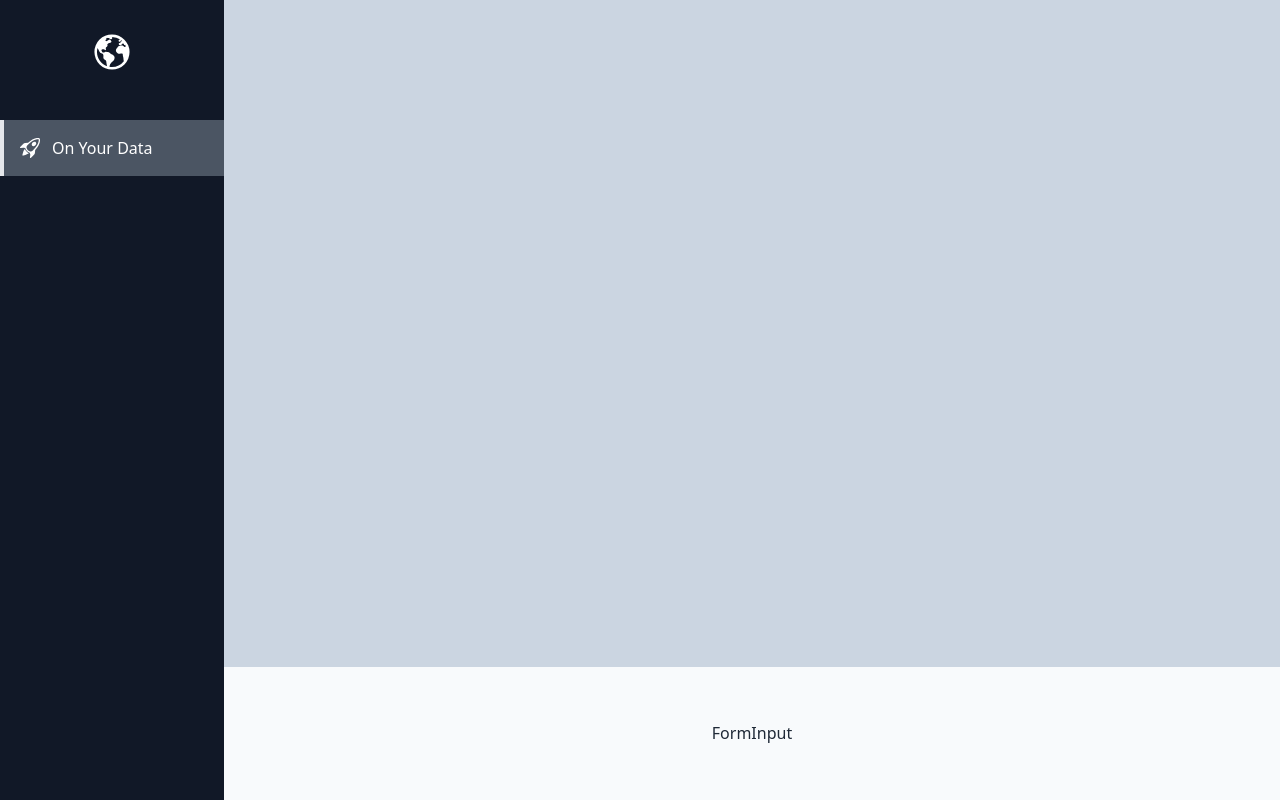
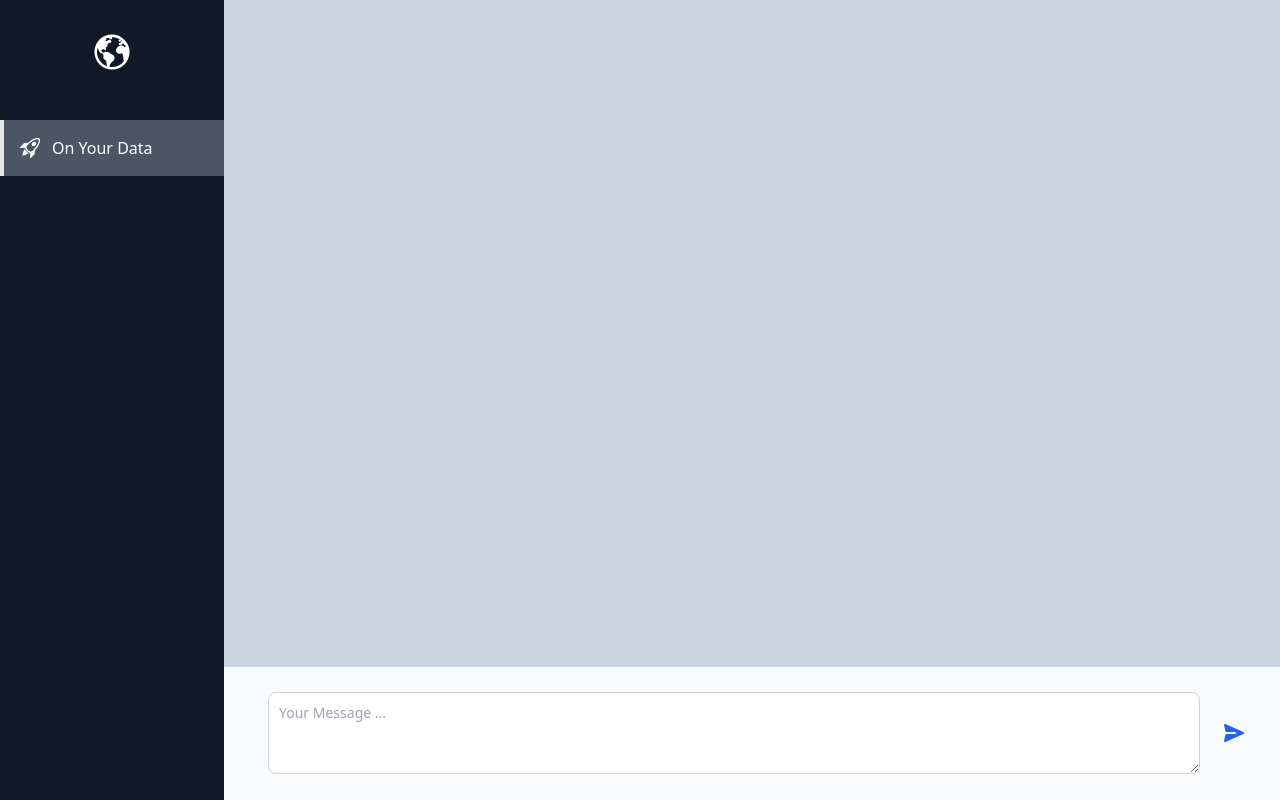
Before and after one commit to kodaishiotsuki/rag-aoai-frontend, a Next.js app: page / in a window 1280 px wide. Built offline with nearby package versions, Linux system fonts and the light colour scheme.

Commit message:
feat:InputArea作成

```diff
--- a/src/app/(main)/page.tsx
+++ b/src/app/(main)/page.tsx
@@ -1,3 +1,4 @@
+import FormInput from "@/components/FormInput/FormInput";
 import MessageArea from "@/components/MessageArea/MessageArea";
 
 export default function Home() {
@@ -7,8 +8,7 @@ export default function Home() {
         <MessageArea />
       </div>
       <div className="flex h-1/6 p-4 justify-center items-center">
-        {/* <FormInput /> */}
-        FormInput
+        <FormInput />
       </div>
     </main>
   );
--- /dev/null
+++ b/src/components/FormInput/FormInput.tsx
@@ -0,0 +1,86 @@
+"use client";
+
+import { inputMessageToReduxStore } from "@/features/messageSlice";
+import { useAppDispatch } from "@/hooks/useRTK";
+import { usePathname } from "next/navigation";
+import { useState } from "react";
+
+export default function FormInput() {
+  const dispatch = useAppDispatch();
+  const [message, setMessage] = useState<string>("");
+  const [isLoading, setIsLoading] = useState<boolean>(false);
+  const pathname = usePathname();
+
+  const sendMessage = async () => {
+    setIsLoading(true);
+    dispatch(
+      inputMessageToReduxStore({
+        isMan: true,
+        message,
+        pathname,
+      })
+    );
+
+    const url = "/api/onyourdata";
+    const response = await fetch(`${url}`, {
+      method: "POST",
+      headers: {
+        "Content-Type": "application/json",
+      },
+      body: JSON.stringify({ message }),
+    });
+
+    const { aiMessage } = await response.json();
+
+    dispatch(
+      inputMessageToReduxStore({
+        isMan: false,
+        message: aiMessage,
+        pathname,
+      })
+    );
+
+    setMessage("");
+    setIsLoading(false);
+  };
+
+  return (
+    <div className="w-full justify-center items-center">
+      <label htmlFor="chat" className="sr-only">
+        Your Message
+      </label>
+      <div className="flex items-center px-3 py-2 rounded-lg bg-gray-50">
+        <textarea
+          id="chat"
+          rows={3}
+          value={message}
+          onChange={(e) => setMessage(e.target.value)}
+          className="block mx-4 p-2.5 w-full text-sm text-gray-900 bg-white rounded-lg border border-gray-300 focus:ring-blue-500 focus:border-blue-500"
+          placeholder="Your Message ..."
+        ></textarea>
+        <button
+          onClick={sendMessage}
+          className="inline-flex justify-center p-2 text-blue-600 rounded-full cursor-pointer hover:bg-blue-100"
+        >
+          {!isLoading ? (
+            <svg
+              className="w-5 h-5 rotate-90 rtl:-rotate-90"
+              aria-hidden="true"
+              xmlns="http://www.w3.org/2000/svg"
+              fill="currentColor"
+              viewBox="0 0 18 20"
+            >
+              <path d="m17.914 18.594-8-18a1 1 0 0 0-1.828 0l-8 18a1 1 0 0 0 1.157 1.376L8 18.281V9a1 1 0 0 1 2 0v9.281l6.758 1.689a1 1 0 0 0 1.156-1.376Z" />
+            </svg>
+          ) : (
+            <div className="flex justify-center" aria-label="読み込み中">
+              <div className="animate-spin w-5 h-5 border-4 border-blue-500 rounded-full border-t-transparent"></div>
+            </div>
+          )}
+
+          <span className="sr-only">Send Message</span>
+        </button>
+      </div>
+    </div>
+  );
+}
--- a/src/components/MessageItem/MessageItem.tsx
+++ b/src/components/MessageItem/MessageItem.tsx
@@ -24,7 +24,7 @@ const MessageItem = ({
           </motion.span>
         ))}
       </div>
-      <div className="flex items-center justify-center w-10 h-10 overflow-hidden bg-gray-100 rouded-full ml-4">
+      <div className="flex items-center justify-center w-10 h-10 overflow-hidden bg-gray-100 rounded-full ml-4">
         <div className="font-medium text-gray-600">
           <GrUserManager />
         </div>
```
